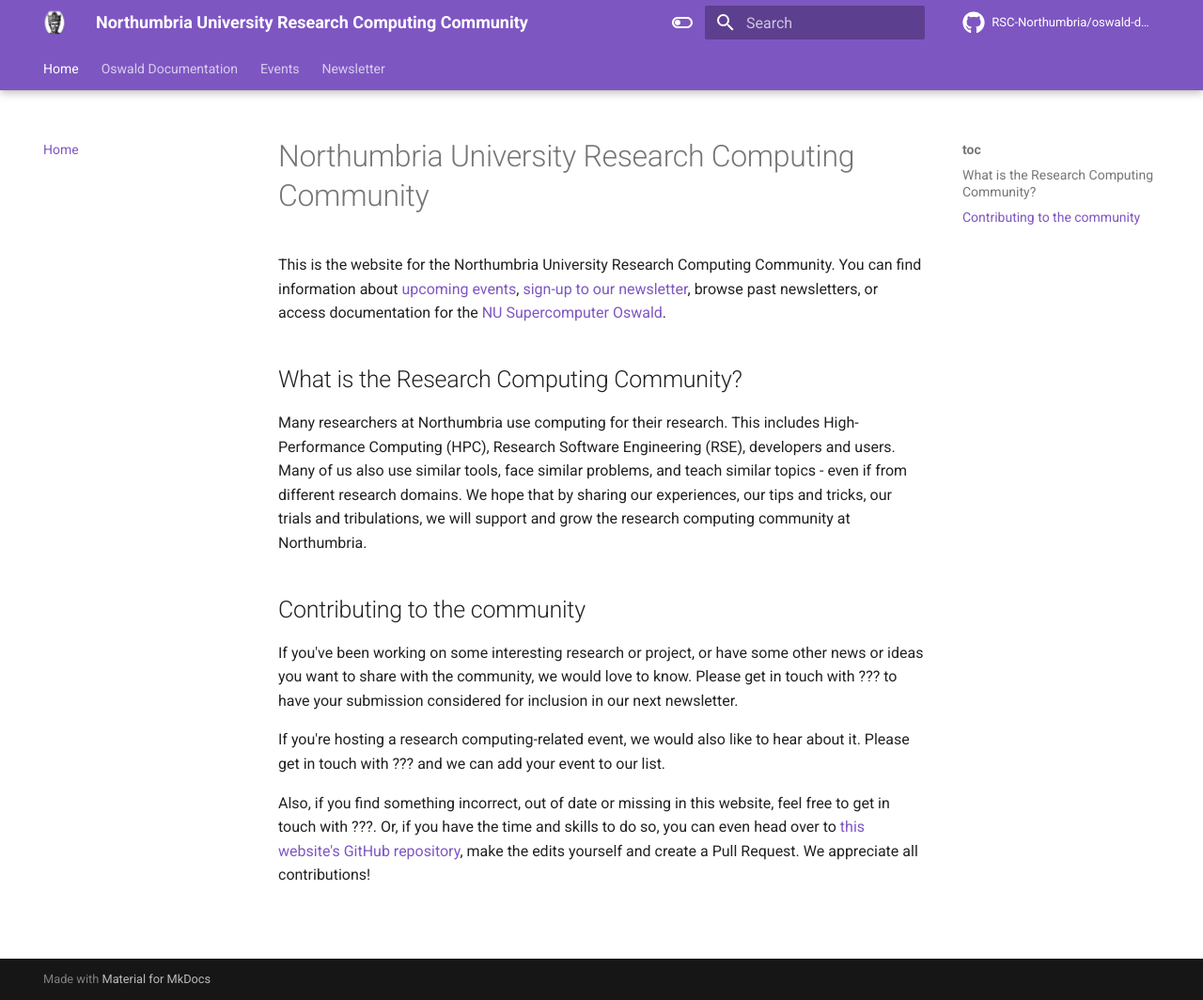
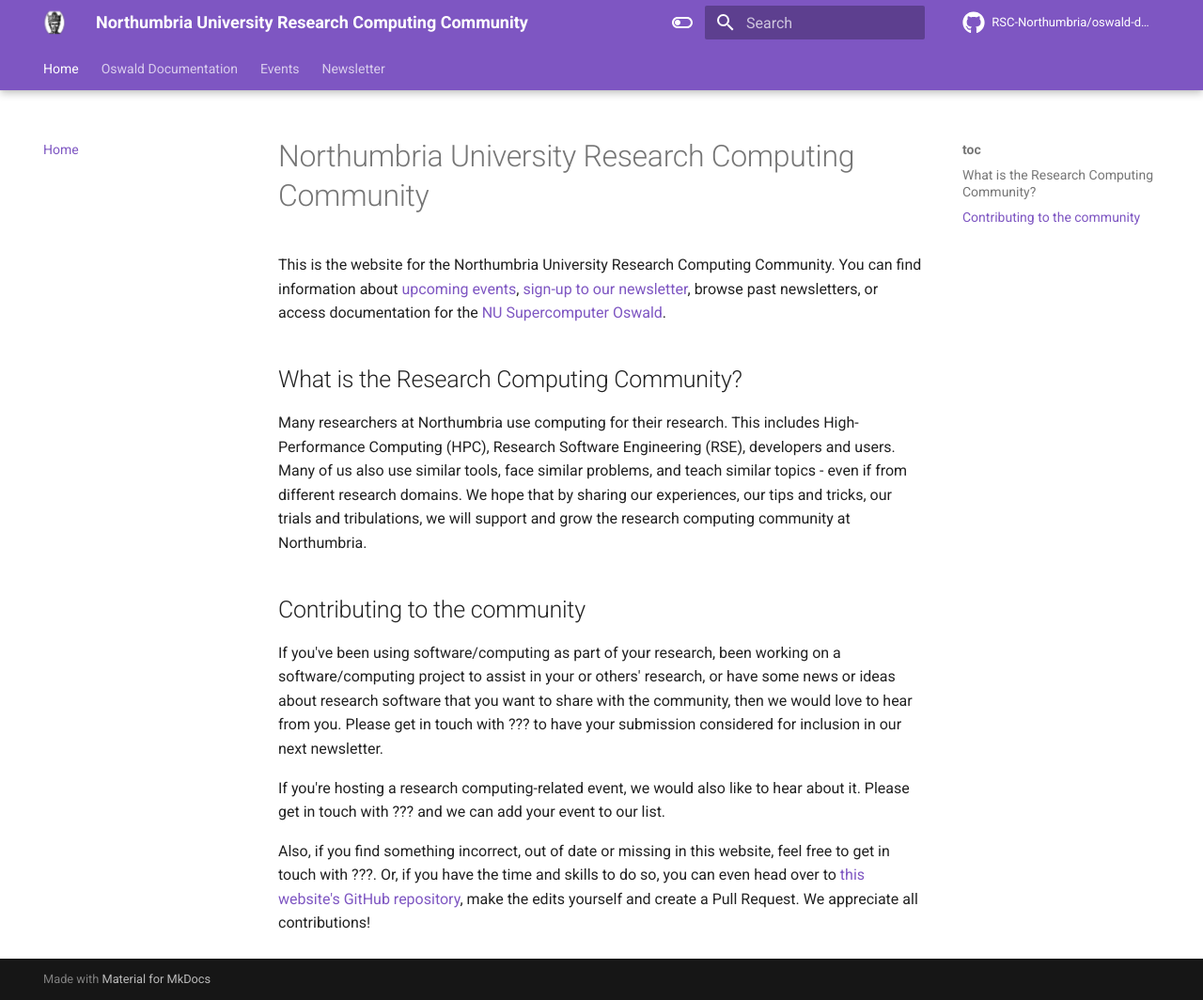
Before and after one commit to NorthumbriaResearchComputing/oswald-docs, an MkDocs documentation site: the page built from docs/index.md, in a window 1280 px wide and 1064 px high. Shown: the whole window at 94% size. Built offline with MkDocs 1.6.1 and Material for MkDocs 9.7.7, drawn with Linux system fonts in a browser that asks for light colours; comment, search, counter and statistics services are not loaded.

Commit message:
Give overview of what the newsletter contains

```diff
--- a/docs/index.md
+++ b/docs/index.md
@@ -8,7 +8,7 @@ Many researchers at Northumbria use computing for their research. This includes
 
 ## Contributing to the community
 
-If you've been working on some interesting research or project, or have some other news or ideas you want to share with the community, we would love to know. Please get in touch with ??? to have your submission considered for inclusion in our next newsletter.
+If you've been using software/computing as part of your research, been working on a software/computing project to assist in your or others' research, or have some news or ideas about research software that you want to share with the community, then we would love to hear from you. Please get in touch with ??? to have your submission considered for inclusion in our next newsletter.
 
 If you're hosting a research computing-related event, we would also like to hear about it. Please get in touch with ??? and we can add your event to our list.
 
```
Also changed, not shown: docs/newsletter/signup.md (+2 -0 lines).
